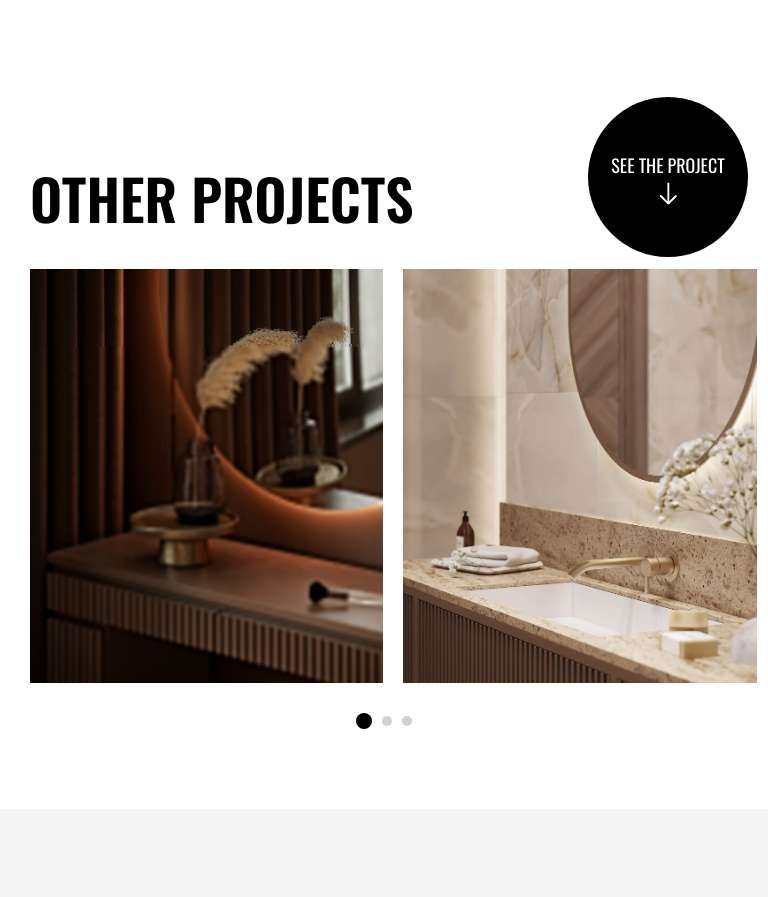
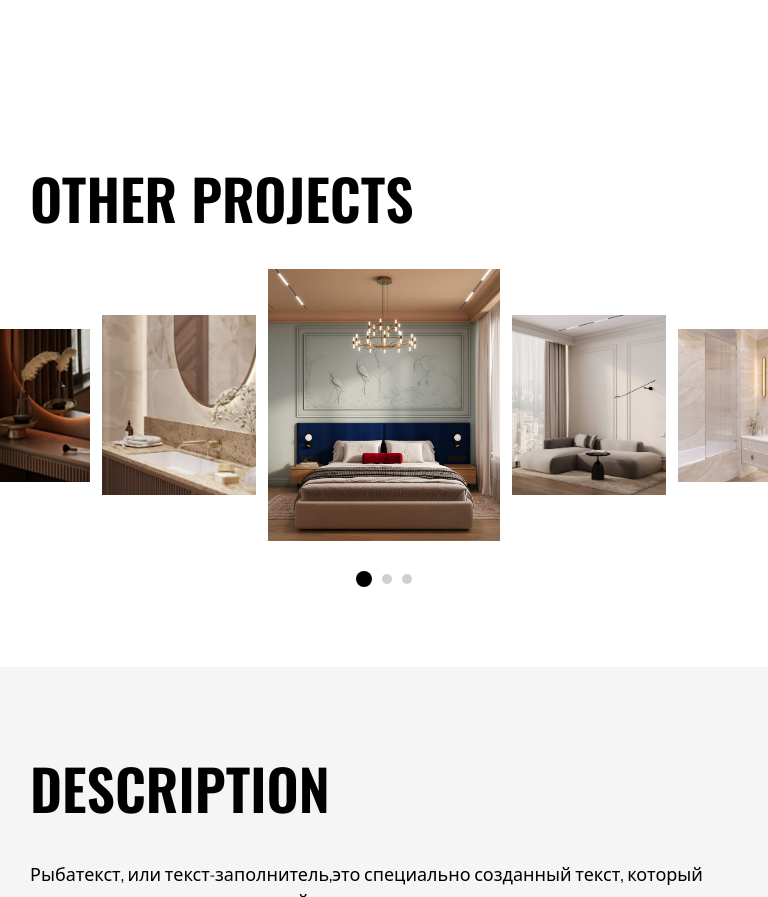
Before and after one commit to baslie/perkura, a plain HTML site: page project.html in a window 768 px wide. Shown: the part 9602-10499 px from the top of the page. Drawn offline with nearby package versions, Linux system fonts and the light colour scheme.

Commit message:
Лента «other projects» на узких экранах повторяет десктопную композицию
Пять кадров больше не выстраиваются в свайп-карусель: секция сохраняет ту
же раскладку, что на десктопе, и просто уменьшается вместе с окном. Для
этого ей возвращается макетный --px, который ниже 1200 переключён на
реальный пиксель. Заголовок из масштабирования исключён — он набирается тем
же кеглем, что заголовки соседних секций, и встаёт в поток, поэтому карточки
отсчитываются от ленты, а не от секции.

Круглая кнопка «see the project» на кадре в таком масштабе нечитаема и до
1199 включительно скрыта.

```diff
--- a/styles.css
+++ b/styles.css
@@ -3098,67 +3098,64 @@ a.contacts__note:hover {
     aspect-ratio: 580 / 679;
   }
 
-  /* Лента превращается в горизонтальную прокрутку. */
+  /* Лента «other projects» не перестраивается в столбик, а остаётся той же
+     композицией, что на десктопе, — просто уменьшенной. Для этого секции
+     возвращается макетный --px: выше по файлу он переключён на реальный
+     пиксель, чтобы остальные блоки набирались нормальным кеглем, а здесь
+     нужна пропорция от ширины окна. --gutter при этом остаётся общим для
+     страницы: заголовок отступает от края как у соседних секций. */
   .other {
+    --px: 0.05208333vw;
+
     height: auto;
     padding: 50px 0;
   }
 
+  /* Заголовок из масштабирования исключён: в макетных долях он ужимался бы
+     до нечитаемого, поэтому набирается тем же кеглем, что заголовки
+     соседних секций. */
   .other__title {
     position: static;
     padding: 0 var(--gutter);
     font-size: 32px;
   }
 
+  /* Раз заголовок встал в поток, карточки отсчитываются от ленты, а не от
+     секции: их макетные top уменьшены на 298 — на столько верх композиции
+     отстоял от верха секции, когда заголовок лежал поверх неё. Высота ленты
+     равна высоте центрального кадра, самого высокого из пяти. */
   .other__track {
-    display: flex;
-    align-items: center;
-    gap: 20px;
+    position: relative;
+    height: calc(679 * var(--px));
     margin-top: 30px;
-    padding: 0 var(--gutter);
-    overflow-x: auto;
-    scroll-snap-type: x mandatory;
-  }
-
-  .other__card {
-    position: static;
-    top: auto;
-    left: auto;
-    width: 78vw;
-    height: auto;
-    aspect-ratio: 580 / 679;
-    flex: none;
-    scroll-snap-align: center;
-  }
-
-  .other__cta {
-    left: auto;
-    right: 20px;
-    top: 20px;
-    width: 120px;
-    height: 120px;
-  }
-
-  .other__cta-label {
-    left: 50%;
-    top: 50%;
-    flex-direction: column;
-    align-items: center;
-    gap: 6px;
-    font-size: 14px;
-    transform: translate(-50%, -50%);
-  }
-
-  .other__cta-arrow {
-    margin: 0;
-    transform: rotate(90deg);
-  }
-
+  }
+
+  .other__card--3 {
+    top: 0;
+  }
+
+  .other__card--2,
+  .other__card--4 {
+    top: calc(115 * var(--px));
+  }
+
+  .other__card--1,
+  .other__card--5 {
+    top: calc(149 * var(--px));
+  }
+
+  /* На десктопе точки стоят под центральным кадром, а он лежит ровно по
+     середине ленты — статичный ряд по центру даёт ту же картину. */
   .other__dots {
     position: static;
     justify-content: center;
     margin-top: 30px;
     gap: 10px;
+  }
+
+  /* Круглая кнопка на центральном кадре в таком масштабе нечитаема. */
+  .other__cta {
+    display: none;
   }
 }
 
@@ -3189,19 +3186,6 @@ a.contacts__note:hover {
   .project-row__media {
     width: calc((100% - 40px) / 3);
     aspect-ratio: 580 / 679;
-  }
-
-  .other__card {
-    width: 46vw;
-  }
-
-  .other__cta {
-    width: 160px;
-    height: 160px;
-  }
-
-  .other__cta-label {
-    font-size: 18px;
   }
 }
 
```
